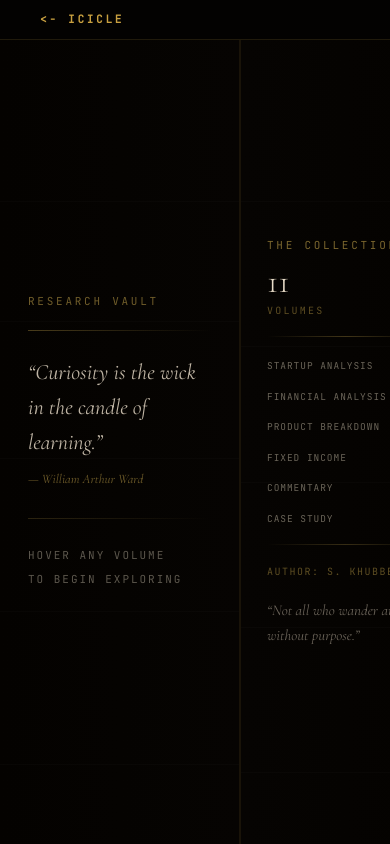
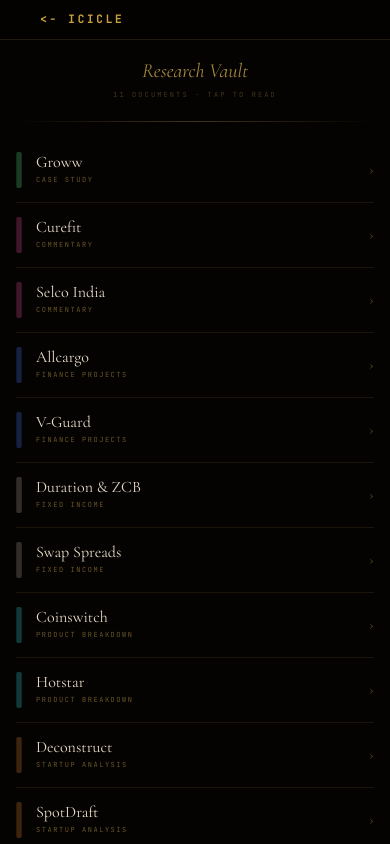
Before and after one commit to shreya-khubber/icicle-delight, a Next.js app: page /gallery/ideas in a window 390 px wide. Built offline with nearby package versions, Linux system fonts and the light colour scheme; a web font is replaced by a local one.

Commit message:
final changes to the mobile versions of wanderer, eye and writer

```diff
--- a/src/app/gallery/ideas/page.tsx
+++ b/src/app/gallery/ideas/page.tsx
@@ -349,8 +349,55 @@
 
 // ── Modal ─────────────────────────────────────────────────────────────────────
 
-function BookModal({ book, onClose }: { book: Book; onClose: () => void }) {
+function BookModal({ book, onClose, isMobile }: { book: Book; onClose: () => void; isMobile: boolean }) {
   const gold = hex2rgb(book.goldHex);
+
+  if (isMobile) {
+    return (
+      <motion.div key="sheet"
+        initial={{ opacity:0 }} animate={{ opacity:1 }} exit={{ opacity:0 }}
+        transition={{ duration:0.25 }}
+        style={{ position:"fixed", inset:0, zIndex:59, display:"flex", flexDirection:"column",
+          background:"linear-gradient(160deg,#0a0804 0%,#100e08 100%)",
+        }}>
+
+          {/* Top bar with leather accent + close */}
+          <div style={{ height:4, background:book.leather, flexShrink:0 }} />
+          <div style={{ display:"flex", alignItems:"center", justifyContent:"space-between", padding:"12px 20px", borderBottom:"1px solid rgba(201,168,76,0.12)", flexShrink:0 }}>
+            <p style={{ fontFamily:"'JetBrains Mono',monospace", fontSize:8, letterSpacing:"0.28em", color:"#c9a84c", textTransform:"uppercase" }}>{book.tag}</p>
+            <button onClick={onClose} style={{ all:"unset", cursor:"pointer", fontFamily:"'JetBrains Mono',monospace", fontSize:9, letterSpacing:"0.3em", color:"rgba(201,168,76,0.6)", textTransform:"uppercase" }}>✕ Close</button>
+          </div>
+
+          {/* Scrollable content */}
+          <div style={{ overflowY:"auto", flex:1, padding:"24px 24px 40px" }}>
+            <h2 style={{ fontFamily:"'Cormorant Garamond',serif", fontSize:32, color:"#e8dcc8", fontWeight:300, lineHeight:1.1, marginBottom:10, letterSpacing:"0.02em" }}>
+              {book.title}
+            </h2>
+            <p style={{ fontFamily:"'Cormorant Garamond',serif", fontSize:15, fontStyle:"italic", color:"#7aadad", marginBottom:20, lineHeight:1.55 }}>
+              {book.brief}
+            </p>
+            <div style={{ height:1, background:"rgba(201,168,76,0.14)", marginBottom:20 }} />
+            <p style={{ fontFamily:"'Neue Montreal','system-ui',sans-serif", fontSize:14, color:"#bdc7b6", lineHeight:1.85 }}>
+              {book.description}
+            </p>
+            <div style={{ marginTop:24, display:"flex", alignItems:"center", gap:12, flexWrap:"wrap" }}>
+              <span style={{ display:"inline-flex", alignItems:"center", gap:6, padding:"8px 14px", border:"1px solid rgba(201,168,76,0.28)", fontFamily:"'JetBrains Mono',monospace", fontSize:8, letterSpacing:"0.22em", color:"#c9a84c", textTransform:"uppercase" }}>
+                <span style={{ width:5, height:5, borderRadius:"50%", background:book.status.toLowerCase().includes("ongoing")||book.status.toLowerCase().includes("perpetual")?"#34d399":"rgba(201,168,76,0.65)", flexShrink:0 }} />
+                {book.status}
+              </span>
+              {book.href && (
+                <a href={book.href} target="_blank" rel="noopener noreferrer"
+                  style={{ display:"inline-flex", alignItems:"center", gap:6, padding:"8px 14px", border:`1px solid rgba(${hex2rgb(book.goldHex)},0.5)`, fontFamily:"'JetBrains Mono',monospace", fontSize:8, letterSpacing:"0.22em", color:book.goldHex, textTransform:"uppercase", textDecoration:"none" }}>
+                  View PDF ↗
+                </a>
+              )}
+            </div>
+          </div>
+
+        </motion.div>
+    );
+  }
+
   return (
     <>
       <motion.div key="bg" initial={{ opacity:0 }} animate={{ opacity:1 }} exit={{ opacity:0 }} transition={{ duration:0.28 }}
@@ -429,8 +476,16 @@
   const [activeBook,  setActiveBook]  = useState<Book | null>(null);
   const [mouseY, setMouseY] = useState(0);
   const [entered, setEntered] = useState(false);
+  const [isMobile, setIsMobile] = useState(false);
 
   useEffect(() => { setEntered(true); }, []);
+
+  useEffect(() => {
+    const check = () => setIsMobile(window.innerWidth < 768);
+    check();
+    window.addEventListener("resize", check);
+    return () => window.removeEventListener("resize", check);
+  }, []);
 
   const handleMouseMove = useCallback((e: React.MouseEvent) => {
     setMouseY((e.clientY / window.innerHeight - 0.5) * 3);
@@ -466,73 +521,73 @@
       {/* Three-column library layout */}
       <div style={{ position:"absolute", top:40, left:0, right:0, bottom:0, display:"flex" }}>
 
-        {/* Left info panel */}
-        <LeftPanel hoveredBook={hoveredBook} />
+        {/* Left info panel — hidden on mobile */}
+        {!isMobile && <LeftPanel hoveredBook={hoveredBook} />}
 
-        {/* Centre — bookcase */}
-        <div style={{ flex:1, display:"flex", alignItems:"flex-start", justifyContent:"center", position:"relative", overflowY:"auto", paddingTop:24, paddingBottom:32 }}>
-          {/* Ceiling glow */}
+        {/* Centre */}
+        <div style={{ flex:1, overflowY:"auto", position:"relative" }}>
+
+          {isMobile ? (
+            /* ── MOBILE: flat scrollable list ── */
+            <div style={{ padding:"16px 16px 40px" }}>
+              <p style={{ fontFamily:"'Cormorant Garamond',serif", fontSize:20, color:"rgba(201,168,76,0.8)", fontStyle:"italic", textAlign:"center", marginBottom:4 }}>Research Vault</p>
+              <p style={{ fontFamily:"'JetBrains Mono',monospace", fontSize:7, letterSpacing:"0.3em", color:"rgba(201,168,76,0.3)", textTransform:"uppercase", textAlign:"center", marginBottom:20 }}>11 Documents · tap to read</p>
+              <div style={{ height:1, background:"linear-gradient(to right,transparent,rgba(201,168,76,0.3),transparent)", marginBottom:16 }} />
+              {RESEARCH_BOOKS.map((book) => (
+                <button key={book.id} onClick={() => setActiveBook(book)}
+                  style={{ all:"unset", display:"flex", alignItems:"center", gap:14, width:"100%", padding:"14px 0", borderBottom:"1px solid rgba(201,168,76,0.1)", cursor:"pointer" }}>
+                  <div style={{ width:6, height:36, borderRadius:2, background:book.leather, flexShrink:0 }} />
+                  <div style={{ flex:1, textAlign:"left" }}>
+                    <p style={{ fontFamily:"'Cormorant Garamond',serif", fontSize:16, color:"#e8dcc8", lineHeight:1.2, marginBottom:3 }}>{book.title}</p>
+                    <p style={{ fontFamily:"'JetBrains Mono',monospace", fontSize:7, letterSpacing:"0.22em", color:"rgba(201,168,76,0.5)", textTransform:"uppercase" }}>{book.spine}</p>
+                  </div>
+                  <span style={{ fontFamily:"'Cormorant Garamond',serif", fontSize:18, color:"rgba(201,168,76,0.4)" }}>›</span>
+                </button>
+              ))}
+            </div>
+          ) : (
+            /* ── DESKTOP: 3-D bookcase ── */
+            <div style={{ display:"flex", alignItems:"flex-start", justifyContent:"center", paddingTop:24, paddingBottom:32, position:"relative" }}>
               <div style={{ position:"absolute", top:0, left:"50%", transform:"translateX(-50%)", width:"90%", height:240, background:"radial-gradient(ellipse at 50% 0%,rgba(201,168,76,0.09) 0%,transparent 72%)", pointerEvents:"none" }} />
-
-          {/* Perspective scene */}
               <div style={{ perspective:"1500px", perspectiveOrigin:"50% 36%" }}>
                 <motion.div
                   initial={{ opacity:0, y:28 }}
                   animate={{ opacity:entered?1:0, y:entered?0:28 }}
                   transition={{ duration:1.1, ease:[0.76,0,0.24,1] }}
-              style={{
-                transformStyle:"preserve-3d",
-                transform:`rotateX(${8 - mouseY*0.28}deg)`,
-                transition:"transform 0.55s cubic-bezier(0.25,0.46,0.45,0.94)",
-              }}
+                  style={{ transformStyle:"preserve-3d", transform:`rotateX(${8 - mouseY*0.28}deg)`, transition:"transform 0.55s cubic-bezier(0.25,0.46,0.45,0.94)" }}
                 >
-              {/* Bookcase */}
-              <div style={{
-                background:"linear-gradient(to right,#0e0804 0%,#1c1008 8%,#261608 50%,#1c1008 92%,#0e0804 100%)",
-                padding:"0 20px",
-                boxShadow:"0 40px 80px rgba(0,0,0,0.85), 0 0 0 1px rgba(201,168,76,0.1), inset 0 0 60px rgba(0,0,0,0.55)",
-              }}>
-                {/* Title plaque above shelves */}
+                  <div style={{ background:"linear-gradient(to right,#0e0804 0%,#1c1008 8%,#261608 50%,#1c1008 92%,#0e0804 100%)", padding:"0 20px", boxShadow:"0 40px 80px rgba(0,0,0,0.85), 0 0 0 1px rgba(201,168,76,0.1), inset 0 0 60px rgba(0,0,0,0.55)" }}>
                     <div style={{ padding:"16px 24px 12px", textAlign:"center", borderBottom:"1px solid rgba(201,168,76,0.15)" }}>
                       <div style={{ height:1, background:"linear-gradient(to right,transparent,rgba(201,168,76,0.4),transparent)", marginBottom:10 }} />
-                  <p style={{ fontFamily:"'Cormorant Garamond',serif", fontSize:22, color:"rgba(201,168,76,0.75)", fontStyle:"italic", fontWeight:300, letterSpacing:"0.12em" }}>
-                    Research Vault
-                  </p>
-                  <p style={{ fontFamily:"'JetBrains Mono',monospace", fontSize:7, letterSpacing:"0.3em", color:"rgba(201,168,76,0.3)", textTransform:"uppercase", marginTop:4 }}>
-                    Research Vault · 11 Documents
-                  </p>
+                      <p style={{ fontFamily:"'Cormorant Garamond',serif", fontSize:22, color:"rgba(201,168,76,0.75)", fontStyle:"italic", fontWeight:300, letterSpacing:"0.12em" }}>Research Vault</p>
+                      <p style={{ fontFamily:"'JetBrains Mono',monospace", fontSize:7, letterSpacing:"0.3em", color:"rgba(201,168,76,0.3)", textTransform:"uppercase", marginTop:4 }}>Research Vault · 11 Documents</p>
                       <div style={{ height:1, background:"linear-gradient(to right,transparent,rgba(201,168,76,0.25),transparent)", marginTop:10 }} />
                     </div>
-
                     <div style={{ padding:"16px 0 0" }}>
                       <LibraryShelf books={ROW1} onHover={setHoveredBook} onOpen={setActiveBook} />
                       <div style={{ height:16 }} />
                       <LibraryShelf books={ROW2} onHover={setHoveredBook} onOpen={setActiveBook} />
                     </div>
-
-                {/* Bottom moulding */}
                     <div style={{ height:1, background:"linear-gradient(to right,transparent,rgba(201,168,76,0.25),transparent)", marginTop:4 }} />
                     <div style={{ height:16, background:"linear-gradient(to bottom,#261608,#160e04)" }} />
                   </div>
                 </motion.div>
               </div>
-
-          {/* Floor hint text */}
-          <motion.p
-            initial={{ opacity:0 }} animate={{ opacity:0.35 }} transition={{ delay:1.4, duration:0.8 }}
-            style={{ position:"absolute", bottom:24, left:"50%", transform:"translateX(-50%)", fontFamily:"'JetBrains Mono',monospace", fontSize:8.5, letterSpacing:"0.35em", textTransform:"uppercase", color:"#c9a84c", whiteSpace:"nowrap" }}
-          >
+              <motion.p initial={{ opacity:0 }} animate={{ opacity:0.35 }} transition={{ delay:1.4, duration:0.8 }}
+                style={{ position:"absolute", bottom:24, left:"50%", transform:"translateX(-50%)", fontFamily:"'JetBrains Mono',monospace", fontSize:8.5, letterSpacing:"0.35em", textTransform:"uppercase", color:"#c9a84c", whiteSpace:"nowrap" }}>
                 hover to discover · click to read
               </motion.p>
             </div>
+          )}
+        </div>
 
-        {/* Right catalogue panel */}
-        <RightPanel />
+        {/* Right catalogue panel — desktop only */}
+        {!isMobile && <RightPanel />}
       </div>
 
       {/* Modal */}
       <AnimatePresence>
-        {activeBook && <BookModal book={activeBook} onClose={() => setActiveBook(null)} />}
+        {activeBook && <BookModal book={activeBook} onClose={() => setActiveBook(null)} isMobile={isMobile} />}
       </AnimatePresence>
     </main>
   );
--- a/src/components/corridor/CorridorScene.tsx
+++ b/src/components/corridor/CorridorScene.tsx
@@ -3,7 +3,7 @@
 import { Canvas, useFrame, useThree, type ThreeEvent } from "@react-three/fiber";
 import { useTexture, Html, Preload } from "@react-three/drei";
 import * as THREE from "three";
-import { Suspense, useEffect, useMemo, useRef } from "react";
+import { Suspense, useEffect, useMemo, useRef, useState } from "react";
 import { PAINTINGS, type PaintingDef } from "@/data/corridorPaintings";
 
 // World units: ~1 unit ≈ 1 meter
@@ -146,10 +146,20 @@
 }
 
 function Paintings({ onOpen }: { onOpen: (id: number) => void }) {
+  const [isMobile, setIsMobile] = useState(false);
+  useEffect(() => {
+    const check = () => setIsMobile(window.innerWidth < 768);
+    check();
+    window.addEventListener("resize", check);
+    return () => window.removeEventListener("resize", check);
+  }, []);
+
+  const firstZ = isMobile ? -6 : FIRST_Z;
+
   const positioned = useMemo(() => {
     return PAINTINGS.map((p, i) => {
       const t = i / (PAINTINGS.length - 1);
-      const z = FIRST_Z + t * (LAST_Z - FIRST_Z);
+      const z = firstZ + t * (LAST_Z - firstZ);
       const isLeft = p.side === "left";
       // Push painting centers further into the corridor so the rotated frame
       // doesn't clip the wall when tilted.
@@ -163,7 +173,7 @@
         rotation: [0, ry, 0] as [number, number, number],
       };
     });
-  }, []);
+  }, [firstZ]);
 
   return (
     <>
```
Also changed, not shown: src/app/gallery/writer/page.tsx (+27 -15 lines). Lines whose indentation alone changed are shown as unchanged.
